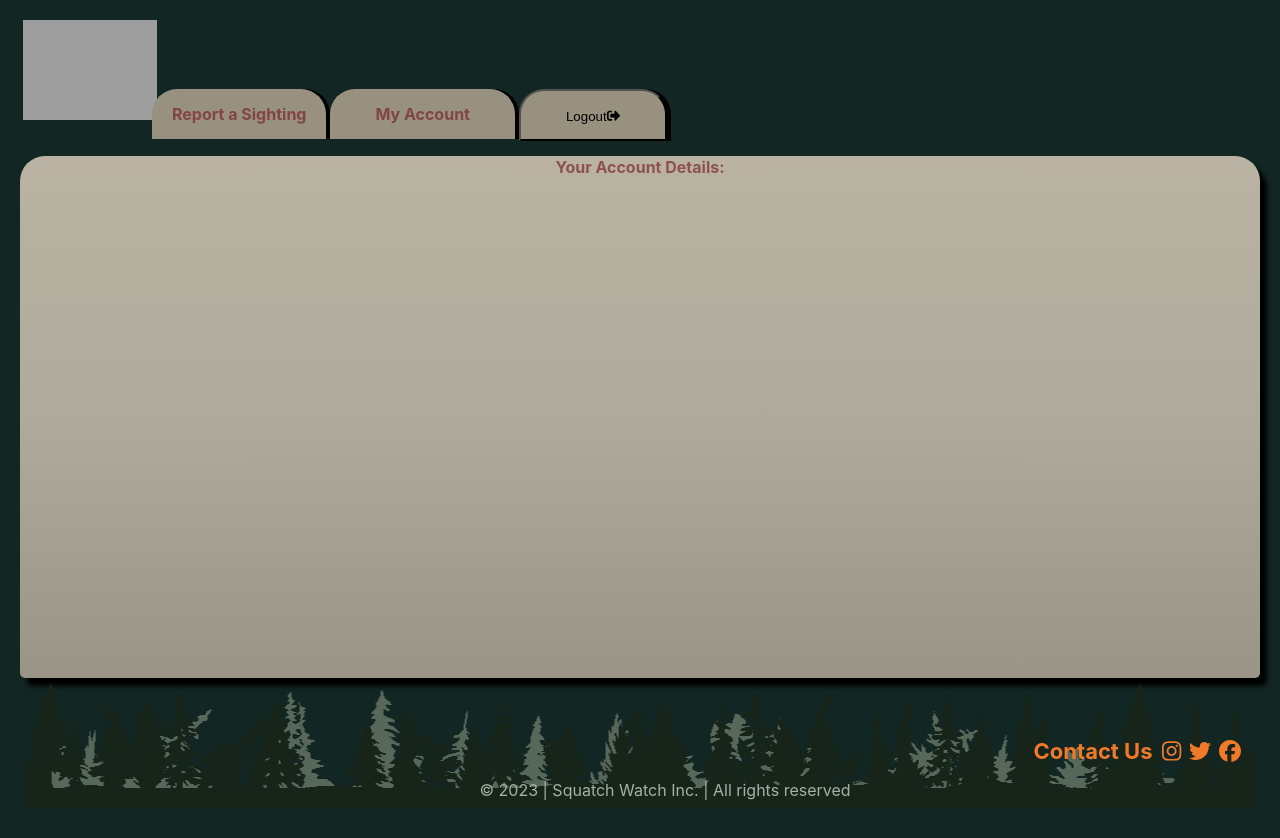
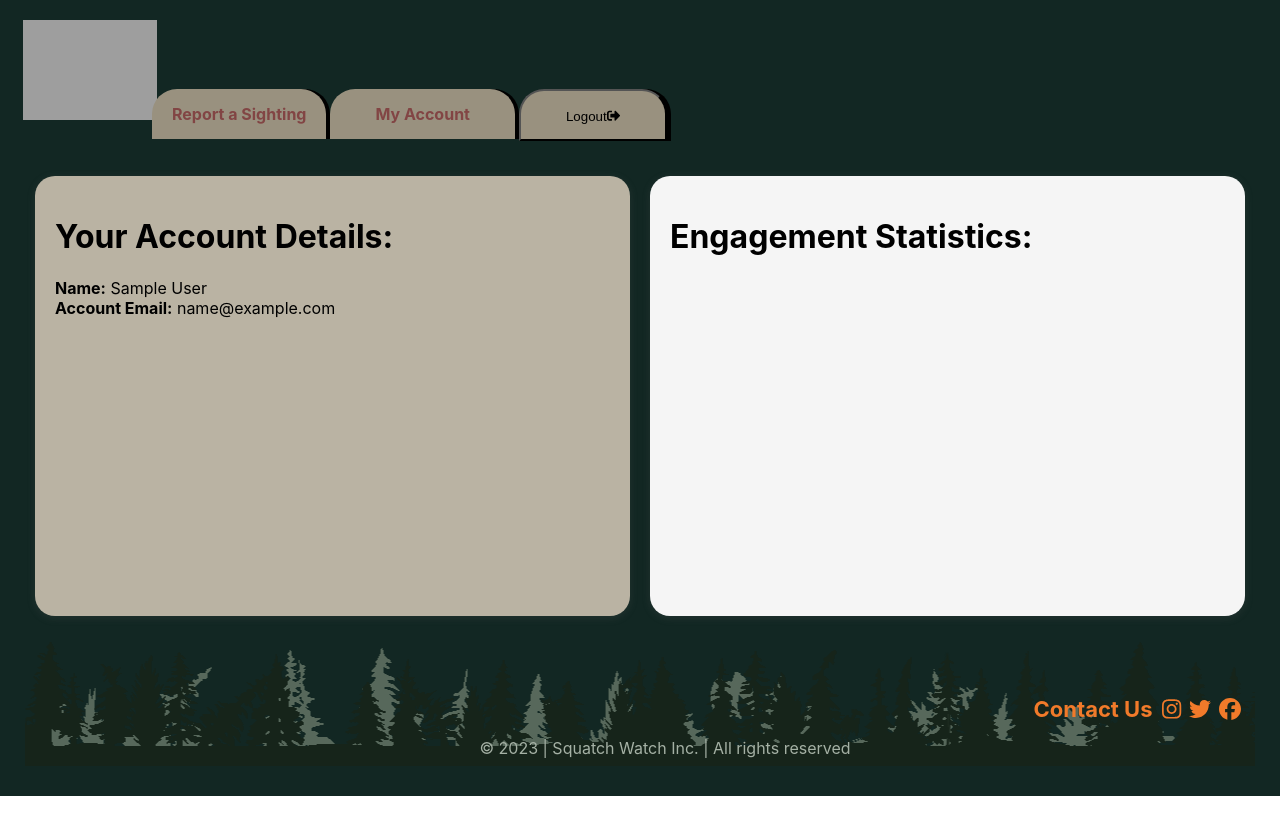
Before and after one commit to johncapovani/Squatch-Watch, a React (Create React App) app in the folder frontend/: page /account in a window 1280 px wide. Shown: the top 838 px of the page. After the commit the page ends 800 px from the top, so only its background shows below. Built offline with nearby package versions, Linux system fonts and the light colour scheme; sample sign-in values are in the browser's storage; grey boxes are pictures that could not be loaded.

Commit message:
Added My Account view, report sighting functionality worked.

```diff
--- a/frontend/src/app/store.js
+++ b/frontend/src/app/store.js
@@ -1,13 +1,14 @@
 import { configureStore } from '@reduxjs/toolkit'
 //Import auth slice
 import authReducer from '../features/auth/authSlice'
-
+import sightingsReducer from '../features/sightings/sightingSlice'
 
 export const store = configureStore({
 
     reducer: {
 
         auth: authReducer,
+        sightings: sightingsReducer
 
     },
 
--- a/frontend/src/features/sightings/sightingService.js
+++ b/frontend/src/features/sightings/sightingService.js
@@ -1,6 +1,22 @@
 import axios from 'axios'
 
-const API_URL= '/api/sightings/'
+const API_URL = '/api/sightings/'
+
+//Create new sighting
+const createSighting = async (sightingData, token) => {
+
+    const config = {
+        headers: {
+            Authorization: `Bearer ${token}`
+        }
+    }
+
+    const response = await axios.post(API_URL, sightingData, config)
+
+    return response.data
+
+}
+
 
 //Get sightings
 const getSightings = async () => {
@@ -9,8 +25,9 @@ const getSightings = async () => {
     return response.data
 }
 
-const goalService = {
-    getSightings
+const sightingService = {
+    getSightings,
+    createSighting
 }
 
 export default sightingService
--- a/frontend/src/features/sightings/sightingSlice.js
+++ b/frontend/src/features/sightings/sightingSlice.js
@@ -1,21 +1,44 @@
-import {createSlice, createAsyncThunk} from '@reduxjs/toolkit'
+import { createSlice, createAsyncThunk } from '@reduxjs/toolkit'
 import sightingService from './sightingService'
 
-const initialState={
+const initialState = {
   sightings: [],
   isError: false,
   isSuccess: false,
   isLoading: false,
-    message: ''
+  message: '',
 }
 
 //Get all sightings
 export const getSightings = createAsyncThunk(
   'sightings/getAll',
-    async(thunkAPI) => {
-        try{
+  async (thunkAPI) => {
+    try {
       return await sightingService.getSightings()
-        }catch(error) {
+    } catch (error) {
+      const message =
+        (error.response &&
+          error.response.data &&
+          error.response.data.message) ||
+        error.message ||
+        error.toString()
+      return thunkAPI.rejectWithValue(message)
+    }
+  }
+)
+
+//Create new Sighting
+
+export const createSighting = createAsyncThunk(
+  'sightings/create',
+
+  async (sightingData, thunkAPI) => {
+
+    try {
+      //Get JSON Token user must be authenticated
+      const token = thunkAPI.getState().auth.user.token
+      return await sightingService.createSighting(sightingData, token)
+    } catch (error) {
       const message =
         (error.response &&
           error.response.data &&
@@ -35,20 +58,20 @@ export const sightingsSlice = createSlice({
   },
   extraReducers: (builder) => {
     builder
-      //JOHN doing this?
-        // .addCase(createSighting.pending, (state) => {
-        //   state.isLoading = true
-        // })
-        // .addCase(createGoal.fulfilled, (state, action) => {
-        //   state.isLoading = false
-        //   state.isSuccess = true
-        //   state.goals.push(action.payload)
-        // })
-        // .addCase(createGoal.rejected, (state, action) => {
-        //   state.isLoading = false
-        //   state.isError = true
-        //   state.message = action.payload
-        // })
+
+      .addCase(createSighting.pending, (state) => {
+        state.isLoading = true
+      })
+      .addCase(createSighting.fulfilled, (state, action) => {
+        state.isLoading = false
+        state.isSuccess = true
+        state.sightings = action.payload
+      })
+      .addCase(createSighting.rejected, (state, action) => {
+        state.isLoading = false
+        state.isError = true
+        state.message = action.payload
+      })
       .addCase(getSightings.pending, (state) => {
         state.isLoading = true
       })
@@ -80,5 +103,5 @@ export const sightingsSlice = createSlice({
   },
 })
 
-  export const { reset } = goalSlice.actions
-  export default goalSlice.reducer
+export const { reset } = sightingsSlice.actions
+export default sightingsSlice.reducer
--- a/frontend/src/pages/Create_Update_Sighting.css
+++ b/frontend/src/pages/Create_Update_Sighting.css
@@ -36,7 +36,7 @@
     border-radius: 20px;
 }
 
-.reportform-container input[type=text] {
+.reportform-container input[type=text], input[type=date], input[type=time]{
     width: 100%;
     padding: 12px 20px;
     margin: 8px 0;
--- a/frontend/src/pages/Create_Update_Sighting.jsx
+++ b/frontend/src/pages/Create_Update_Sighting.jsx
@@ -1,13 +1,82 @@
 import React from 'react'
 import "./Create_Update_Sighting.css"
 
+import { useState, useEffect } from 'react'
+import { useSelector, useDispatch } from 'react-redux'
+import { useNavigate } from 'react-router'
+//Bring in the create Sighting function from Sighting Slice
+import { createSighting, reset } from '../features/sightings/sightingSlice'
+
+import Spinner from '../components/Spinner'
+import { toast } from 'react-toastify'
+
 function Create_Update_Sighting() {
+
+
+  //Create the useState to collect form information when a sighting is being created
+  const [formData, setFormData] = useState({
+    date: '',
+    time: '',
+    location: '',
+    species: '',
+    images: '',
+    description: '',
+  })
+
+  const { date, time, location, species, images, description } = formData
+
+  const navigate = useNavigate()
+  const dispatch = useDispatch()
+
+  const { sightings, isLoading, isError, isSuccess, message } = useSelector(
+    (state) => state.sightings
+  )
+
+  useEffect(() => {
+    if (isError) {
+      toast.error(message)
+    }
+
+    if (isSuccess || sightings) {
+
+    }
+
+    dispatch(reset())
+  }, [sightings, isError, isSuccess, message, navigate, dispatch])
+
+
+  //When the user types trigger the onchange
+
+  const onChange = (e) => {
+    setFormData((prevState) => ({
+      ...prevState,
+      [e.target.name]: e.target.value,
+    }))
+  }
 
   const handleSubmit = (event) => {
     event.preventDefault();
-  };
 
+    //form validation
 
+    if (!date || !time || !location || !species || !images || !description) {
+      toast.error('Populate all required fields')
+    } else {
+
+      const sightingData = {
+        date, time, location, species, images, description,
+      }
+
+      dispatch(createSighting(sightingData))
+      toast.success('New sighting successfully reported!')
+      navigate('/')
+    }
+
+  }
+
+  if (isLoading) {
+    return <Spinner />
+  }
 
   return (
 
@@ -21,23 +90,23 @@ function Create_Update_Sighting() {
             <h1>Report a Sighting</h1>
             <div>
               <label htmlFor="date">Date</label>
-              <input id="date" type="text" />
+              <input id="date" type="date" name='date' value={date} onChange={onChange} />
             </div>
             <div>
               <label htmlFor="time">Time of Sighting</label>
-              <input id="time" type="text" />
+              <input id="time" type="time" name='time' value={time} onChange={onChange} />
             </div>
             <div>
               <label htmlFor="location">Location</label>
-              <input id="location" type="text" />
+              <input id="location" type="text" name='location' value={location} onChange={onChange} />
             </div>
             <div>
               <label htmlFor="species">Species</label>
-              <input id="species" type="text" />
+              <input id="species" type="text" name='species' value={species} onChange={onChange} />
             </div>
             <div>
               <label htmlFor="image-url">Image URL</label>
-              <input id="image-url" type="text" />
+              <input id="image-url" type="text" name='images' value={images} onChange={onChange} />
             </div>
             <button className='sightingButton' type="submit">Publish Your Sighting!</button>
           </div>
@@ -46,7 +115,7 @@ function Create_Update_Sighting() {
             <div>
               <label htmlFor="Sighting Details">Sighting Details</label>
               <div className='detailarea' >
-                <textarea placeholder="Describe your sighting experience in detail..." rows="7"></textarea>
+                <textarea placeholder="Describe your sighting experience in detail..." rows="7" name='description' value={description} onChange={onChange} ></textarea>
               </div>
             </div>
           </div>
--- /dev/null
+++ b/frontend/src/pages/User_Profile.css
@@ -0,0 +1,30 @@
+.account-container{
+
+    display: flex;
+    flex-direction: row;
+    flex-wrap: wrap;
+    height: 60vh;
+    padding: 10px 5px;
+    box-sizing: border-box;
+
+}
+
+.account-info-item{
+
+     margin: 10px;
+    padding: 20px;
+    flex: 1 1 0px;
+    background: #BAB3A3;
+    box-shadow: rgba(99, 99, 99, 0.2) 0px 2px 8px 0px;
+    border-radius: 20px;
+}
+
+.account-statistics-item{
+
+    margin: 10px;
+    padding: 20px;
+    flex: 1 1 0px;
+    background: whitesmoke;
+    box-shadow: rgba(99, 99, 99, 0.2) 0px 2px 8px 0px;
+    border-radius: 20px;
+}
--- a/frontend/src/pages/User_Profile.jsx
+++ b/frontend/src/pages/User_Profile.jsx
@@ -2,25 +2,53 @@ import React from 'react'
 import { useEffect } from 'react'
 import { useNavigate } from 'react-router-dom'
 import { useSelector } from 'react-redux'
+//Import CSS
+import './User_Profile.css'
 
 function User_Profile() {
 
   const navigate = useNavigate()
 
-  const {user} = useSelector((state) => state.auth)
+  const { user } = useSelector((state) => state.auth)
 
-useEffect(()=> {
+  useEffect(() => {
 
-  if(!user){
+    if (!user) {
 
-    navigate('/login')
+      navigate('/login')
 
-  }
+    }
 
-},[user, navigate])
+  }, [user, navigate])
 
   return (
-    <div className='account'>Your Account Details:</div>
+    <>
+
+      <div className="account-container">
+
+        <div className="account-info-item">
+
+          <h1>Your Account Details:</h1>
+          <p>
+
+            <b>Name:</b> {user && user.name}
+            <br />
+            <b>Account Email:</b> {user && user.email}
+
+          </p>
+
+
+        </div>
+
+
+        <div className="account-statistics-item">
+
+          <h1>Engagement Statistics:</h1>
+
+        </div>
+      </div>
+
+    </>
   )
 }
 
```
Lines whose indentation alone changed are shown as unchanged.
